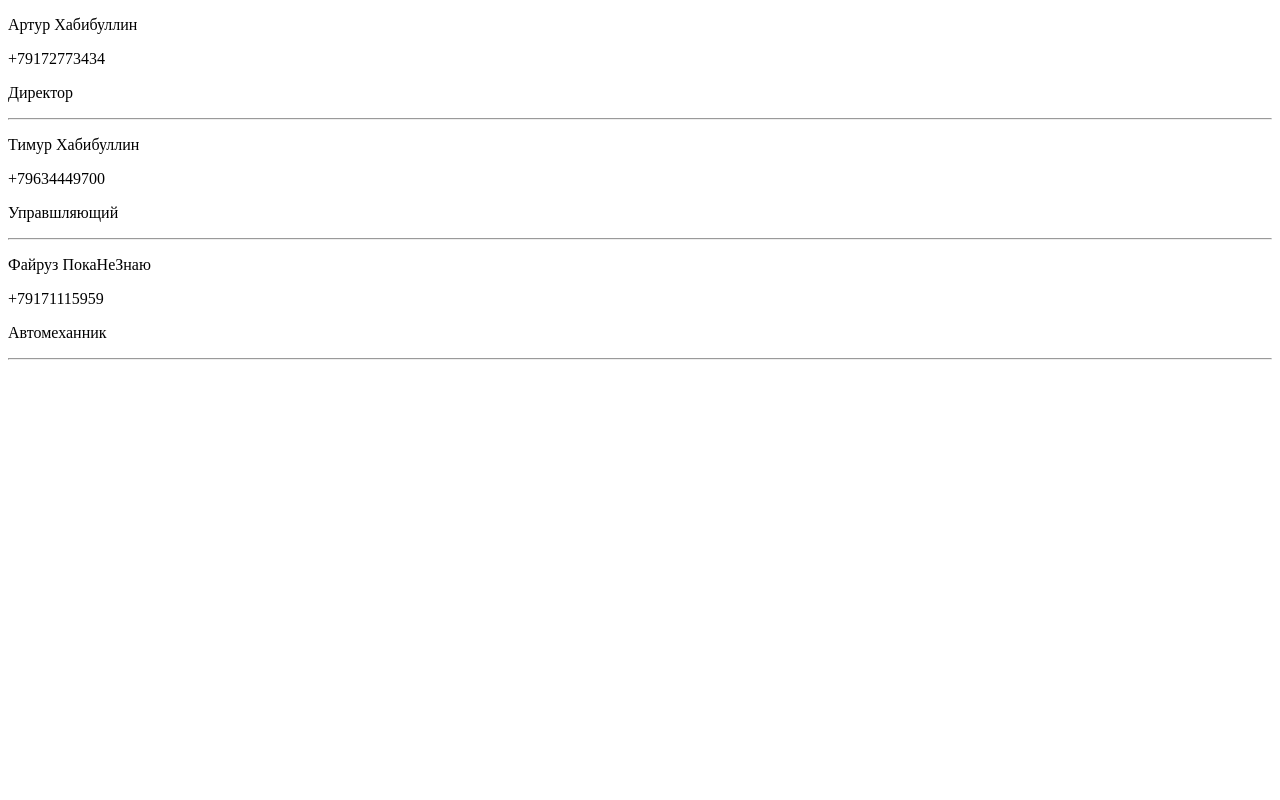
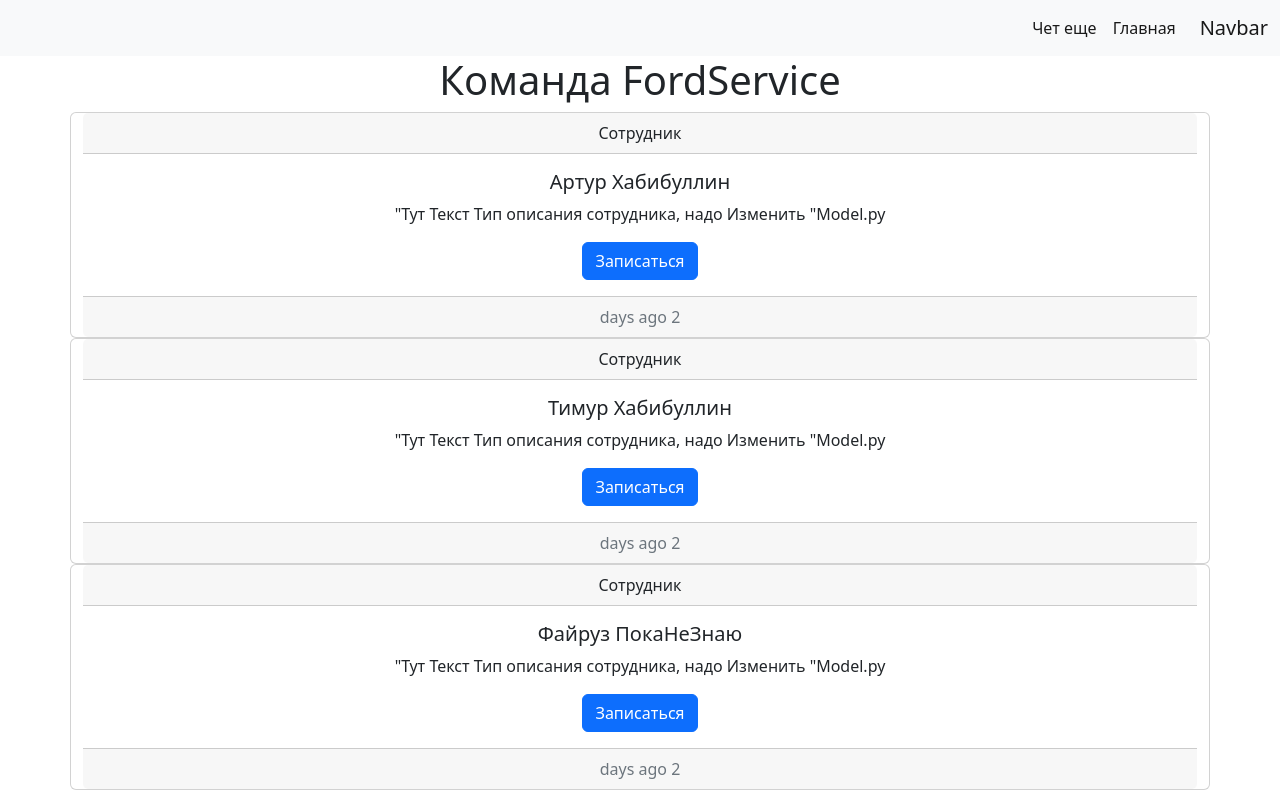
Before and after one commit to Weeapa/FordServiceNew, a Django app: page /team/ in a window 1280 px wide. Run offline with Django 4.2, Linux system fonts and the light colour scheme; data comes from the database, SQL or seed files in the repository; both versions use the stored data as it was after the commit.

Commit message:
add bootstrap for team

```diff
--- a/team/models.py
+++ b/team/models.py
@@ -6,7 +6,7 @@
     lastname = models.CharField(max_length=64, verbose_name='Фамилия')
     position = models.CharField(max_length=64, verbose_name='Должность')
     phone = models.CharField(max_length=20, verbose_name='Телефон')
-    photo = models.ImageField(upload_to='photos/%Y/%m/%d', verbose_name='')
+    photo = models.ImageField(upload_to='photos/%Y/%m/%d', verbose_name='Фото', blank=True)
 
     def __str__(self):
         return self.name
--- a/team/templates/team/index.html
+++ b/team/templates/team/index.html
@@ -1,20 +1,59 @@
-<!DOCTYPE html>
-<html lang="en">
+<!doctype html>
+<html lang="ar" dir="rtl">
   <head>
-    <meta charset="UTF-8">
-    <title>Список сотрудников</title>
+
+    <meta charset="utf-8">
+    <meta name="viewport" content="width=device-width, initial-scale=1">
+
+
+    <link rel="stylesheet" href="https://cdn.jsdelivr.net/npm/bootstrap@5.2.0/dist/css/bootstrap.rtl.min.css" integrity="sha384-+4j30LffJ4tgIMrq9CwHvn0NjEvmuDCOfk6Rpg2xg7zgOxWWtLtozDEEVvBPgHqE" crossorigin="anonymous">
+
+    <title>Сотрудники</title>
   </head>
   <body>
+    <nav class="navbar navbar-expand-lg bg-light">
+  <div class="container-fluid">
+    <a class="navbar-brand" href="#">Navbar</a>
+    <button class="navbar-toggler" type="button" data-bs-toggle="collapse" data-bs-target="#navbarSupportedContent" aria-controls="navbarSupportedContent" aria-expanded="false" aria-label="Toggle navigation">
+      <span class="navbar-toggler-icon"></span>
+    </button>
+    <div class="collapse navbar-collapse" id="navbarSupportedContent">
+      <ul class="navbar-nav me-auto mb-2 mb-lg-0">
+        <li class="nav-item"><a class="nav-link active" aria-current="page" href="/">Главная</a></li>
+        <li class="nav-item"><a class="nav-link active" aria-current="page" href="/">Чет еще</a></li>
+      </ul>
+    </div>
+  </div>
+</nav>
+
+    <div class="container text-center">
+        <h1> Команда FordService</h1>
+        <div class="row">
             {% for item in workers %}
-    <div>
-        <p> {{ item.name }} {{ item.lastname }}</p>
-        <p> {{ item.phone }}</p>
-        <p> {{  item.position }}</p>
+                <div class="card text-center">
+                    <div class="card-header">
+                        Сотрудник
                     </div>
-    <hr>
+                    <div class="card-body">
+                        <h5 class="card-title">{{ item.name }} {{ item.lastname }}</h5>
+                        <p class="card-text">Тут Текст Тип описания сотрудника, надо Изменить "Model.py"</p>
+                        <a href="#" class="btn btn-primary">Записаться</a>
+                    </div>
+                    <div class="card-footer text-muted">
+                        2 days ago
+                    </div>
+                </div>
             {% endfor %}
 
+        </div>
+    </div>
 
+    <script src="https://cdn.jsdelivr.net/npm/bootstrap@5.2.0/dist/js/bootstrap.bundle.min.js" integrity="sha384-A3rJD856KowSb7dwlZdYEkO39Gagi7vIsF0jrRAoQmDKKtQBHUuLZ9AsSv4jD4Xa" crossorigin="anonymous"></script>
 
+    <!-- Option 2: Separate Popper and Bootstrap JS -->
+    <!--
+    <script src="https://cdn.jsdelivr.net/npm/@popperjs/core@2.11.5/dist/umd/popper.min.js" integrity="sha384-Xe+8cL9oJa6tN/veChSP7q+mnSPaj5Bcu9mPX5F5xIGE0DVittaqT5lorf0EI7Vk" crossorigin="anonymous"></script>
+    <script src="https://cdn.jsdelivr.net/npm/bootstrap@5.2.0/dist/js/bootstrap.min.js" integrity="sha384-ODmDIVzN+pFdexxHEHFBQH3/9/vQ9uori45z4JjnFsRydbmQbmL5t1tQ0culUzyK" crossorigin="anonymous"></script>
+    -->
   </body>
 </html>
--- a/team/views.py
+++ b/team/views.py
@@ -8,4 +8,6 @@
     workers = Workers.objects.all()
     return render(request, 'team/index.html', {'workers': workers} )
 
+
+
 # Create your views here.
```
Also changed, not shown: db.sqlite3. Lines whose indentation alone changed are shown as unchanged.
